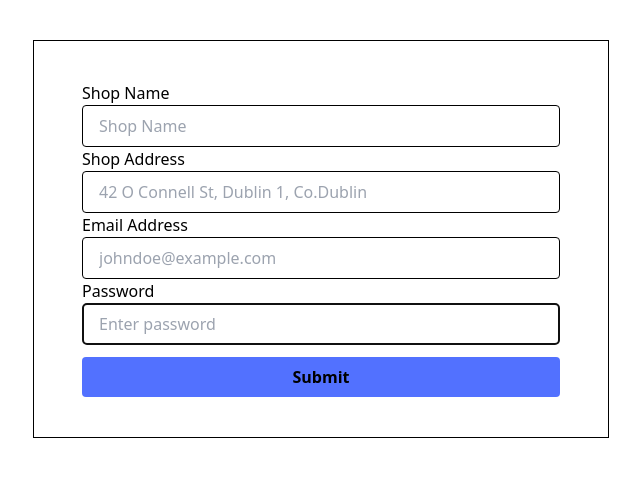
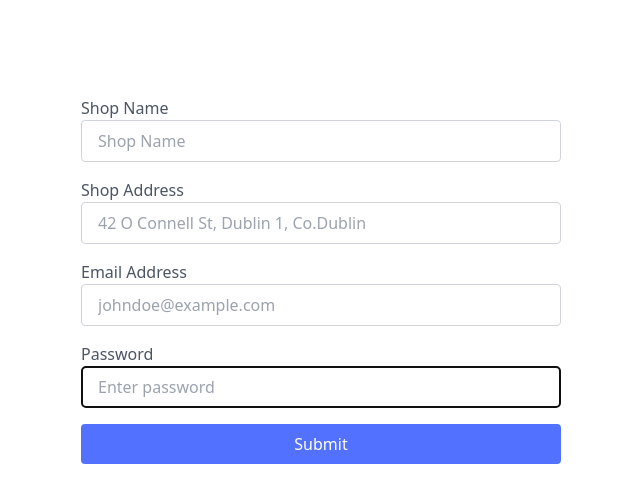
Before and after one commit to jchukwuezi/finsho-client-web, a React (Create React App) app: page / in a window 1280 px wide. Shown: the top 502 px of the page, without its empty margins (319-959 px from the left). Built offline with nearby package versions, Linux system fonts and the light colour scheme; the HTML template or start-up script is replaced by a standard one.

Commit message:
added registration form

```diff
--- a/src/components/Forms/RegistrationForm.jsx
+++ b/src/components/Forms/RegistrationForm.jsx
@@ -8,63 +8,61 @@ const RegistrationForm = () => {
   }
 
   return (
-      <form className='max-w-xl m-auto py-10 mt-10 px-12 border'
+      <form className='max-w-xl m-auto py-10 mt-10 px-12'
         onSubmit={handleSubmit(onSubmit)}
       >
-        <label className="text-gray-600 font-medium">Shop Name</label>
+        <label className="text-gray-600 font-medium block mt-4">Shop Name</label>
         <input
           className="border-solid border-gray-300 border py-2 px-4 w-full rounded text-gray-700"
           id="shopName"
           placeholder='Shop Name'
           autoFocus
-          /*
-          {...register('',{
+          {...register('shopName',{
+            required: "Please enter a shop name"
+          })}
+          aria-invalid={errors.shopName ? "true" : "false"}
+        />
+        {errors.shopName && <p role="alert" className='text-red-400'> {errors.shopName?.message} </p>}
 
-          })}
-          */
-        />
 
-        <label className="text-gray-600 font-medium">Shop Address</label>
+        <label className="text-gray-600 font-medium block mt-4">Shop Address</label>
         <input
           className="border-solid border-gray-300 border py-2 px-4 w-full rounded text-gray-700"
           id="shopLocation"
           placeholder='42 O Connell St, Dublin 1, Co.Dublin'
           autoFocus
-          /*
-          {...register('', {
-
+          {...register('shopLocation', {
+            required: true
           })}
-          */
+          aria-invalid={errors.shopLocation ? "true" : "false"}
         />
 
-        <label className="text-gray-600 font-medium">Email Address</label>
+        <label className="text-gray-600 font-medium block mt-4">Email Address</label>
         <input
           className="border-solid border-gray-300 border py-2 px-4 w-full rounded text-gray-700"
           id="emailAddress"
           placeholder='johndoe@example.com'
           autoFocus
-          /*
-          {...register('', {
-
+          {...register('emailAddress', {
+            required: true
           })}
-          */
+          aria-invalid={errors.emailAddress ? "true" : "false"}
         />
 
-        <label className="text-gray-600 font-medium">Password</label>
+        <label className="text-gray-600 font-medium block mt-4">Password</label>
         <input
           className="border-solid border-gray-300 border py-2 px-4 w-full rounded text-gray-700"
           id="password"
           type="password"
           placeholder='Enter password'
           autoFocus
-          /*
-          {...register('', {
-
+          {...register('password', {
+            required: true
           })}
-          */
+          aria-invalid={errors.password ? "true" : "false"}
         />
 
-        <button type='submit' className='w-full bg-finsho-purple hover:bg-finsho-purple-dark text-white font-bold py-2 px-4 rounded focus:outline-none focus:shadow-outline mt-3'>Submit</button>
+        <button type='submit' className='w-full bg-finsho-purple hover:bg-finsho-purple-dark text-white py-2 px-4 rounded focus:outline-none focus:shadow-outline mt-4'>Submit</button>
       </form>
   )
 }
--- a/src/components/pages/Registration.jsx
+++ b/src/components/pages/Registration.jsx
@@ -1,10 +1,10 @@
 import React from 'react'
-import RegistrationForm from '../Forms/RegistrationForm'
+import RegistrationForm from '../forms/RegistrationForm'
 
 const Registration = () => {
   return (
     <div>
-        <RegistrationForm />
+        <RegistrationForm/>
     </div>
   )
 }
--- a/tailwind.config.js
+++ b/tailwind.config.js
@@ -4,11 +4,12 @@ module.exports = {
     "./src/**/*.{js,jsx,ts,tsx}",
   ],
   theme: {
-    colors:{
+    extend: {
+      colors:{
       "finsho-purple": '#5271ff',
       "finsho-purple-dark": '#435dd1'
     },
-    extend: {},
+    },
   },
   plugins: [],
 }
```
Also changed, not shown: src/components/Forms/UploadProductForm.jsx (added).
